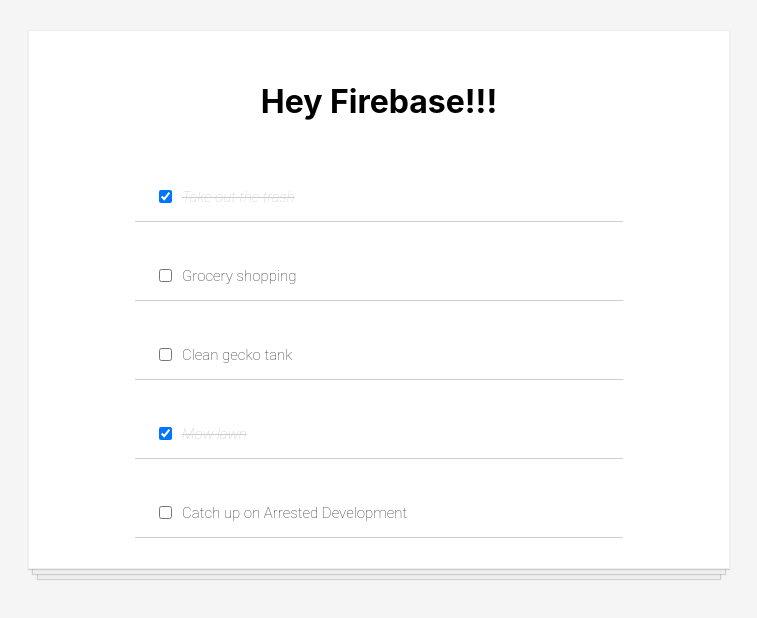
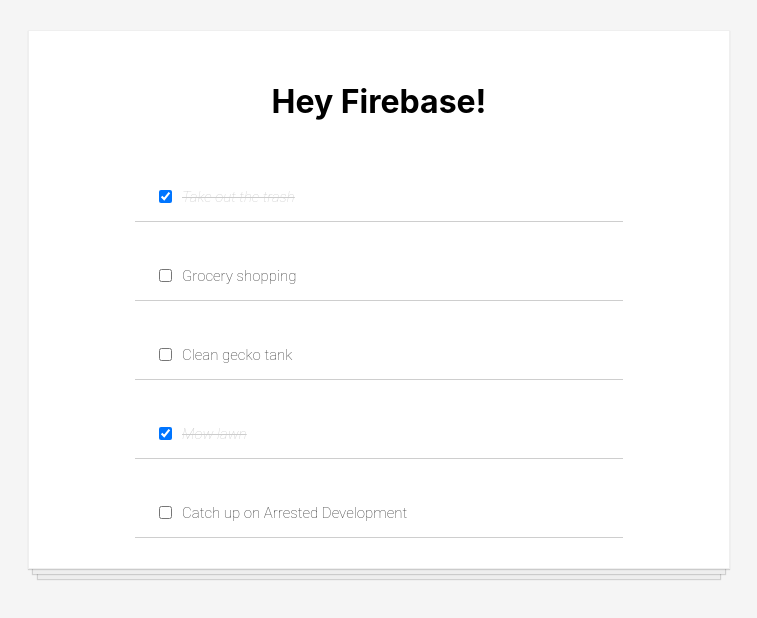
Before and after one commit to Doumham-Armah/todo-app-firebase, a React (Create React App) app: page / in a window 1280 px wide. Shown: the top 618 px of the page, without its empty margins (261-1018 px from the left). Built offline with nearby package versions, Linux system fonts and the light colour scheme.

Commit message:
testing workflow

```diff
--- a/src/App.js
+++ b/src/App.js
@@ -19,7 +19,7 @@ function App() {
 
   return (
     <div className="todo-list">
-      <h1>Hey Firebase!!!</h1>
+      <h1>Hey Firebase!</h1>
       {toDos.map((item) => (
         // console.log(item)
 
```
